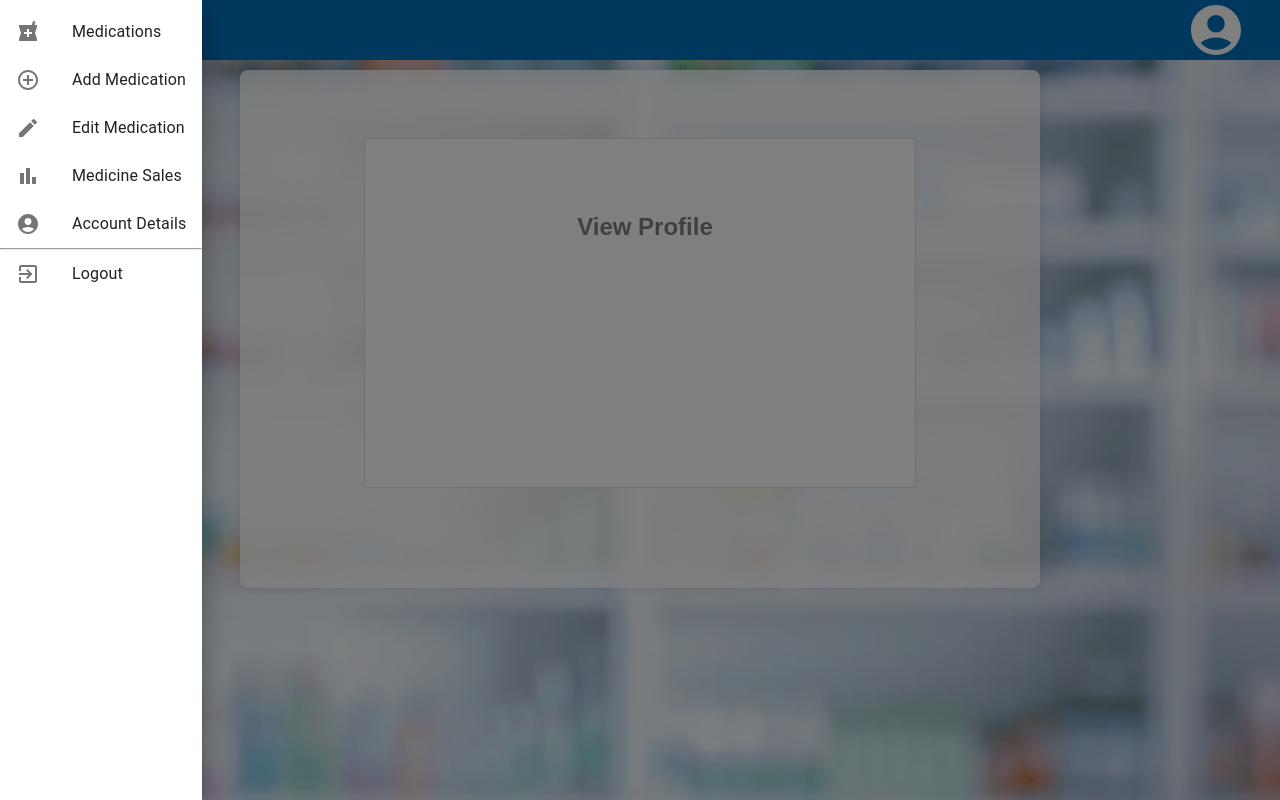
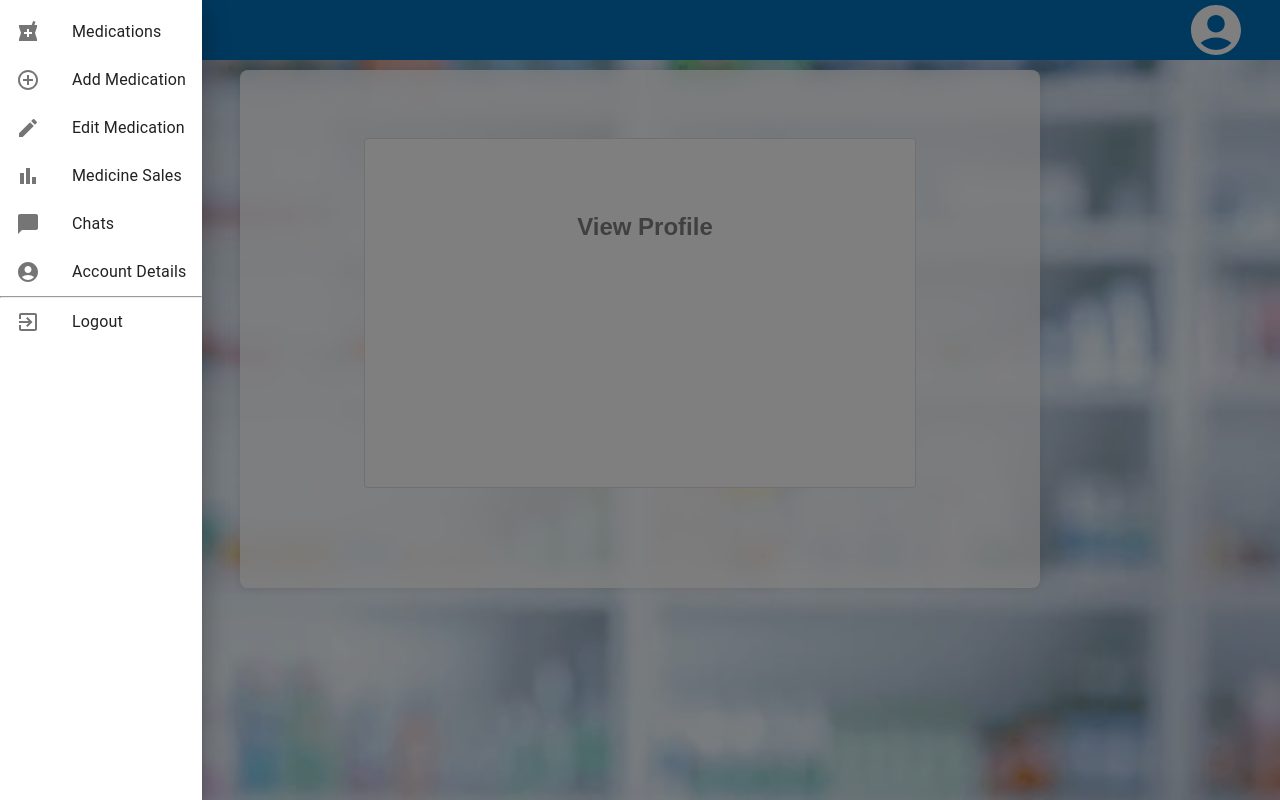
Before and after one commit to advanced-computer-lab-2023/Ctrl-Alt-Defeat-Pharmacy, a React (Vite) app in the folder frontend/: page /pharmacists/home in a window 1280 px wide. Both pictures are taken after a click on the button 23 px from the left and 30 px from the top of the page. Built offline with nearby package versions, Linux system fonts and the light colour scheme; no server answers.

Commit message:
Adding chat for patient.1~

```diff
--- a/frontend/src/components/TopNavigationPharmacist.jsx
+++ b/frontend/src/components/TopNavigationPharmacist.jsx
@@ -18,6 +18,7 @@ import AddCircleOutlineIcon from "@mui/icons-material/AddCircleOutline";
 import EditIcon from "@mui/icons-material/Edit";
 import ExitToAppIcon from "@mui/icons-material/ExitToApp";
 import BarChartIcon from "@mui/icons-material/BarChart";
+import ChatBubbleIcon from "@mui/icons-material/ChatBubble";
 const TopNavigationPharmacist = (props) => {
   const { link } = props;
 
@@ -109,6 +110,17 @@ const TopNavigationPharmacist = (props) => {
           <ListItem
             button
             component={Link}
+            to="/pharmacists/chats"
+            onClick={handleToggleSideNav}
+          >
+            <ListItemIcon>
+              <ChatBubbleIcon />
+            </ListItemIcon>
+            <ListItemText primary="Chats" />
+          </ListItem>
+          <ListItem
+            button
+            component={Link}
             to="/pharmacists/home"
             onClick={handleToggleSideNav}
           >
```
